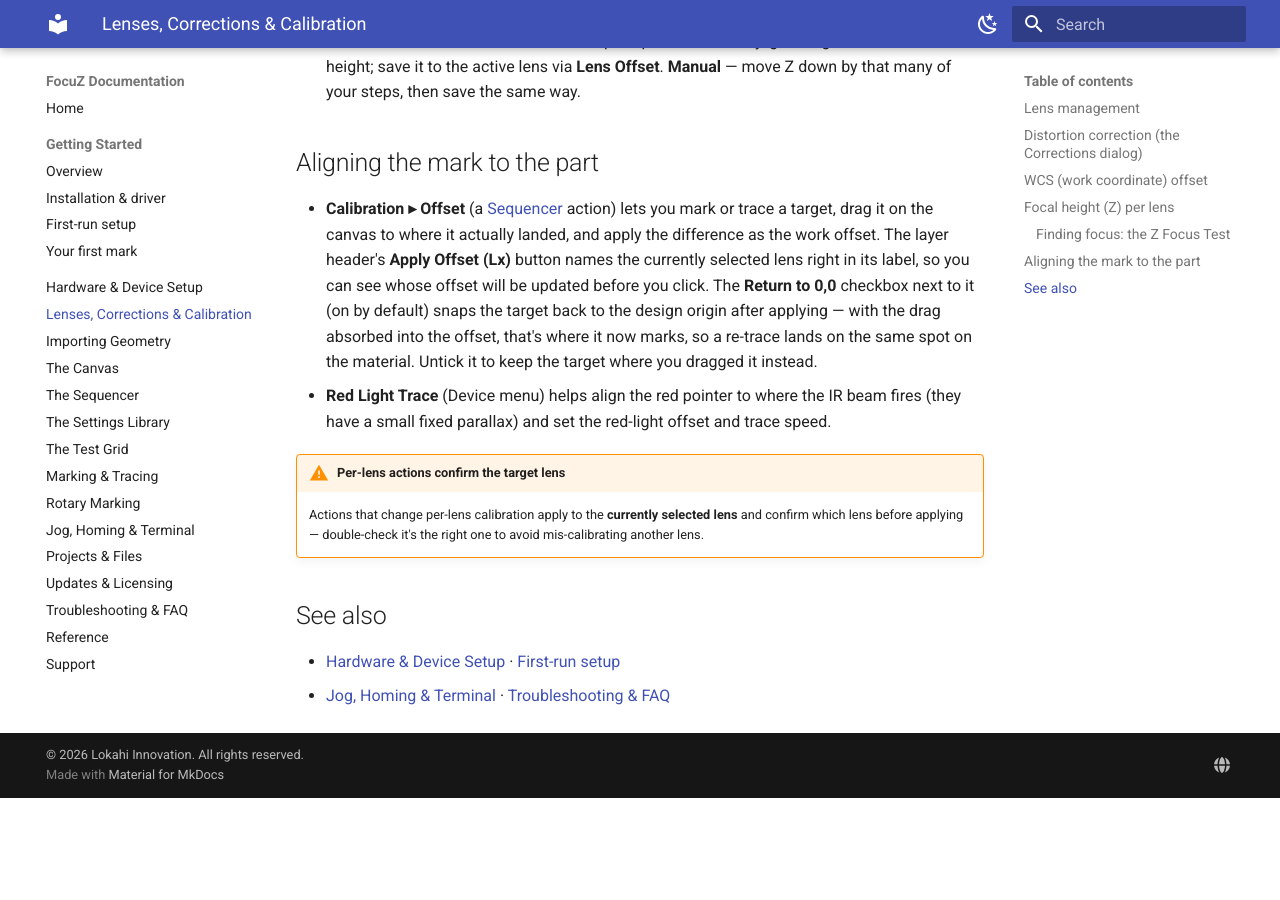
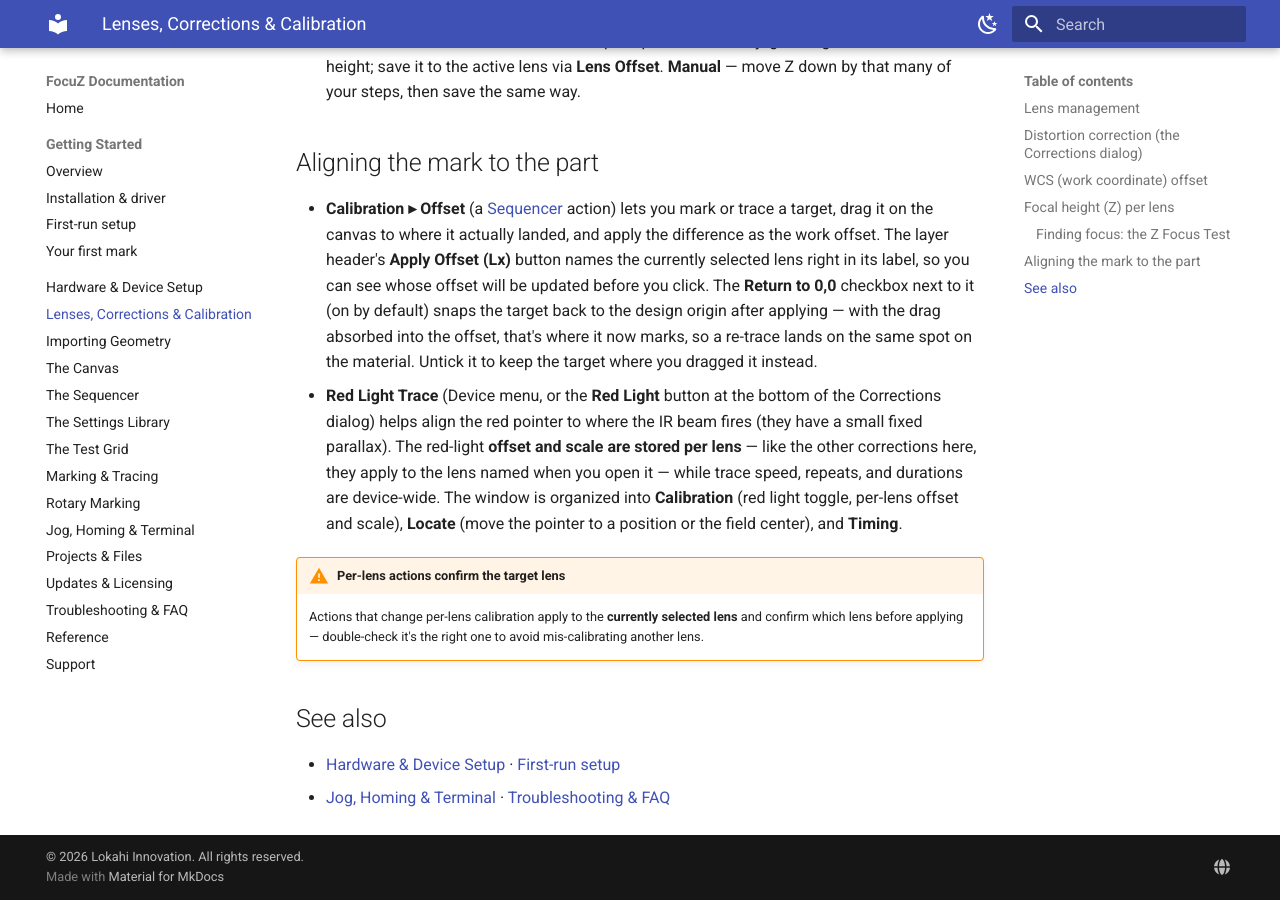
Before and after one commit to Lokahi-Shop/focuz-docs, an MkDocs documentation site: the page built from docs/lenses-corrections.md, in a window 1280 px wide and 900 px high, scrolled down 1957 px. Built offline with MkDocs 1.6.1 and Material for MkDocs 9.7.7, drawn with Linux system fonts in a browser that asks for light colours; before the commit the page ends 2755 px from its top, so only the background shows below that.

Commit message:
docs(lenses): per-lens red light trace corrections
Co-Authored-By: Claude Fable 5 <noreply@anthropic.com>

```diff
--- a/docs/lenses-corrections.md
+++ b/docs/lenses-corrections.md
@@ -97,8 +97,12 @@ focal height.
   the target back to the design origin after applying — with the drag absorbed into the offset, that's
   where it now marks, so a re-trace lands on the same spot on the material. Untick it to keep the target
   where you dragged it instead.
-- **Red Light Trace** (Device menu) helps align the red pointer to where the IR beam fires (they have a
-  small fixed parallax) and set the red-light offset and trace speed.
+- **Red Light Trace** (Device menu, or the **Red Light** button at the bottom of the Corrections
+  dialog) helps align the red pointer to where the IR beam fires (they have a small fixed parallax).
+  The red-light **offset and scale are stored per lens** — like the other corrections here, they
+  apply to the lens named when you open it — while trace speed, repeats, and durations are
+  device-wide. The window is organized into **Calibration** (red light toggle, per-lens offset and
+  scale), **Locate** (move the pointer to a position or the field center), and **Timing**.
 
 !!! warning "Per-lens actions confirm the target lens"
     Actions that change per-lens calibration apply to the **currently selected lens** and confirm which lens
```
